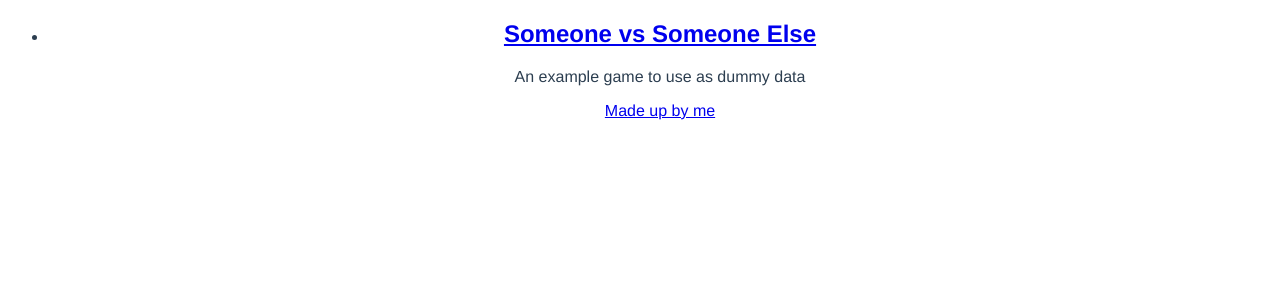
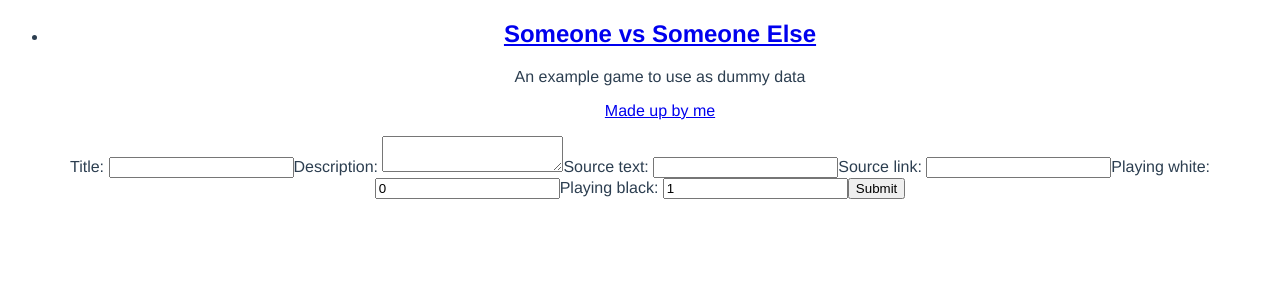
Before and after one commit to lily-law/chess-narrator, a Vue app in the folder client/: page / in a window 1280 px wide. Shown: the top 300 px of the page. Built offline with nearby package versions, Linux system fonts and the light colour scheme; no server answers.

Commit message:
Add GameMaker component [WIP]

```diff
--- /dev/null
+++ b/client/src/components/GameMaker.vue
@@ -0,0 +1,50 @@
+<template>
+    <form>
+        <label for="gameMakerTitle">Title: </label>
+        <input v-model="title" name="title" id="gameMakerTitle" />
+        <label for="gameMakerDescription">Description: </label>
+        <textarea v-model="description" name="description" id="gameMakerDescription"></textarea>
+        <label for="gameMakerSourceText">Source text: </label>
+        <input v-model="source.text" name="source_text" id="gameMakerSourceText" />
+        <label for="gameMakerSourceLink">Source link: </label>
+        <input v-model="source.link" name="source_link" id="gameMakerSourceLink" />
+
+        <label for="gameMakerPlayingWhite">Playing white: </label>
+        <input v-model.number="playingWhite" type="number" name="playing_white" id="gameMakerPlayingWhite" />
+        <label for="gameMakerPlayingBlack">Playing black: </label>
+        <input v-model.number="playingBlack" type="number" name="playing_black" id="gameMakerPlayingBlack" />
+
+        <input v-on:click="submit" type="submit" />
+    </form>
+</template>
+
+<script>
+
+export default {
+    name: 'game-maker',
+    data() {
+        return {
+            title: '',
+            description: '',
+            source: {
+                text: '',
+                link: ''
+            },
+            playingWhite: 0,
+            playingBlack: 1
+        }
+    },
+    methods: {
+        submit(e) {
+            e.preventDefault()
+            // TODO post data
+        }
+    },
+    components: {
+
+    },
+    created() {
+
+    },
+}
+</script>
--- a/client/src/views/Home.vue
+++ b/client/src/views/Home.vue
@@ -2,15 +2,18 @@
     <main>
         <!-- TODO: USER/LOGIN -->
         <game-menu />
+        <game-maker />
     </main>
 </template>
 
 <script>
-import GameMenu from '../components/GameMenu.vue'
+import GameMenu from '@/components/GameMenu.vue'
+import GameMaker from '@/components/GameMaker.vue'
 
 export default {
     components: {
-        GameMenu
+        GameMenu,
+        GameMaker
     }
 }
 </script>
```
